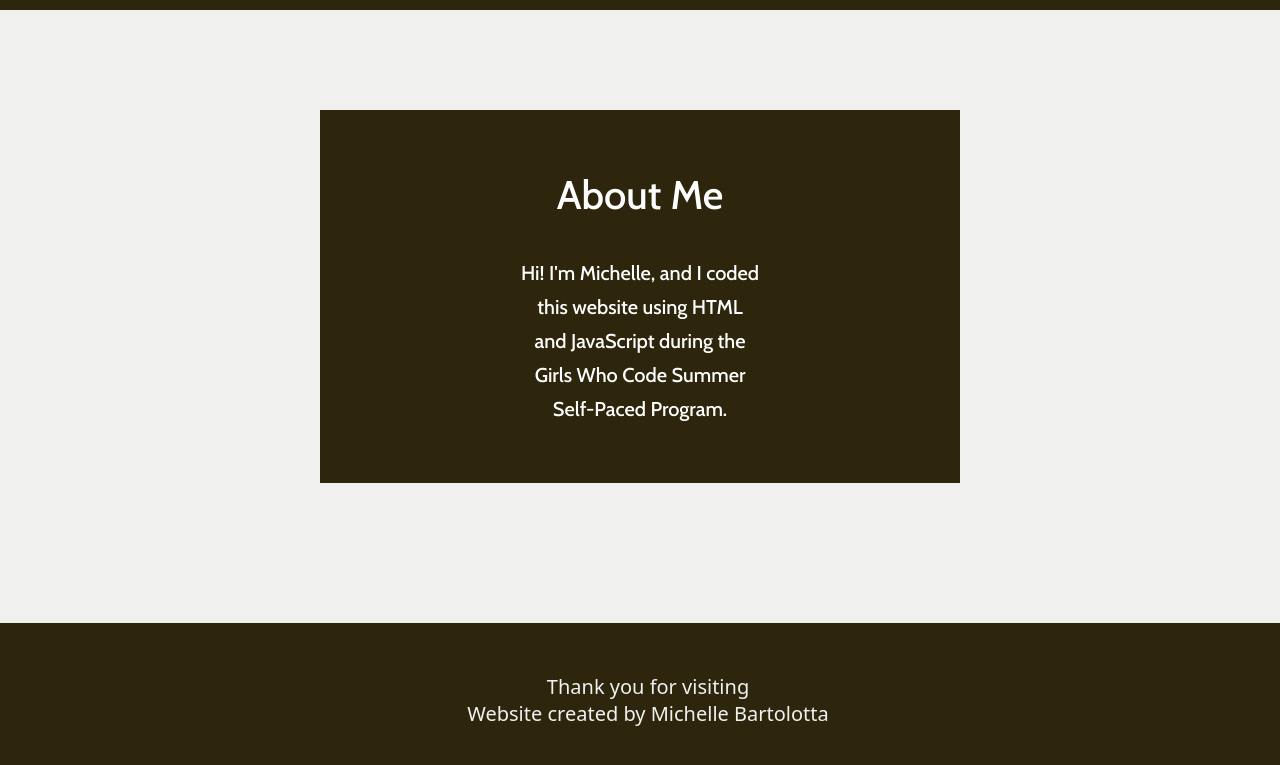
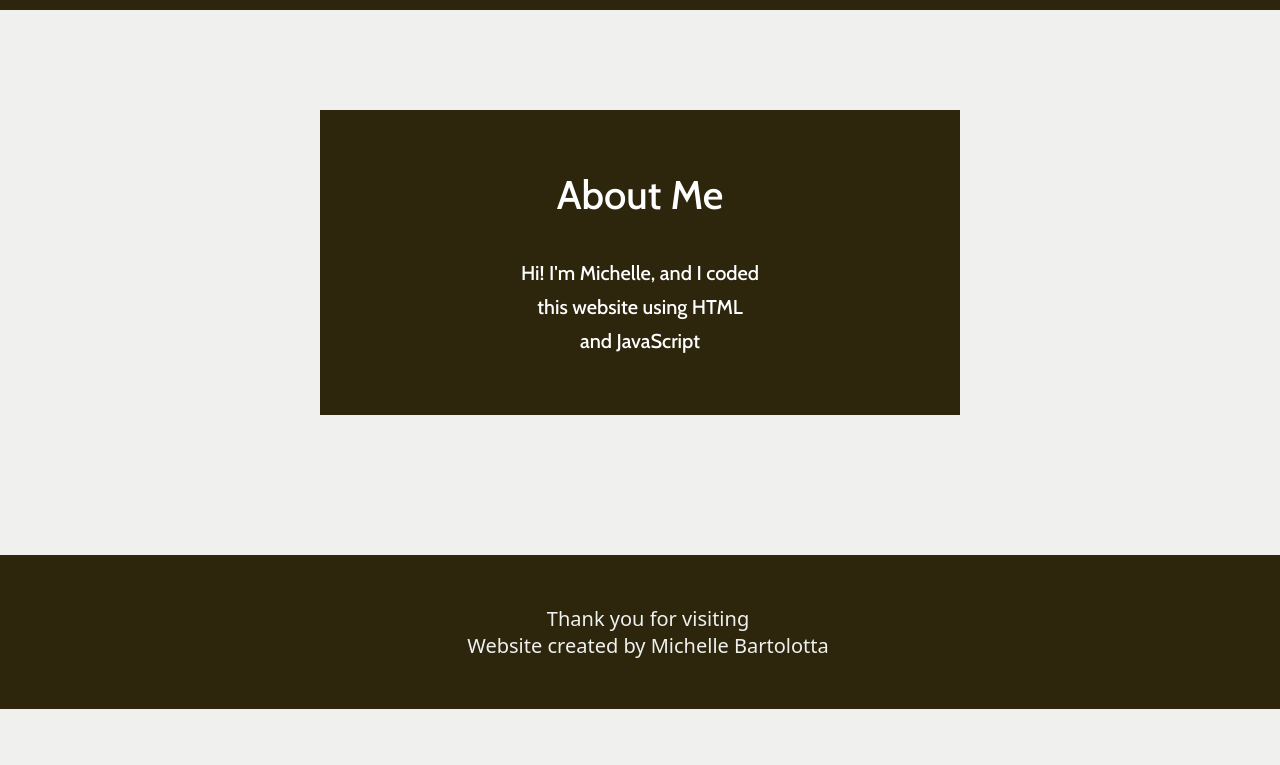
Before and after one commit to mbartolotta345/Knights-for-Nature, a plain HTML site: page Facts.html in a window 1280 px wide. Shown: the part 1698-2463 px from the top of the page. After the commit the page ends 2407 px from the top, so only its background shows below. Drawn offline with nearby package versions, Linux system fonts and the light colour scheme.

Commit message:
Update Facts.html

```diff
--- a/Facts.html
+++ b/Facts.html
@@ -85,7 +85,7 @@
 
 <center><p1>About Me</p1></center>
   <br>
-    <p2>Hi! I'm Michelle, and I coded this website using HTML and JavaScript during the Girls Who Code Summer Self-Paced Program.</p2>
+    <p2>Hi! I'm Michelle, and I coded this website using HTML and JavaScript</p2>
   <br>
 
 </div>
```
